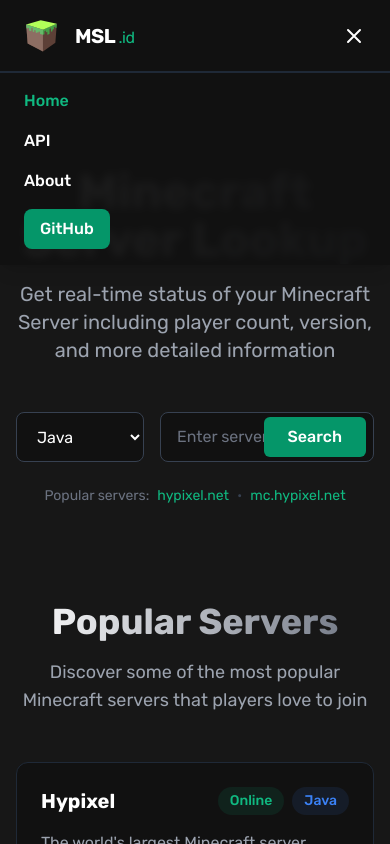
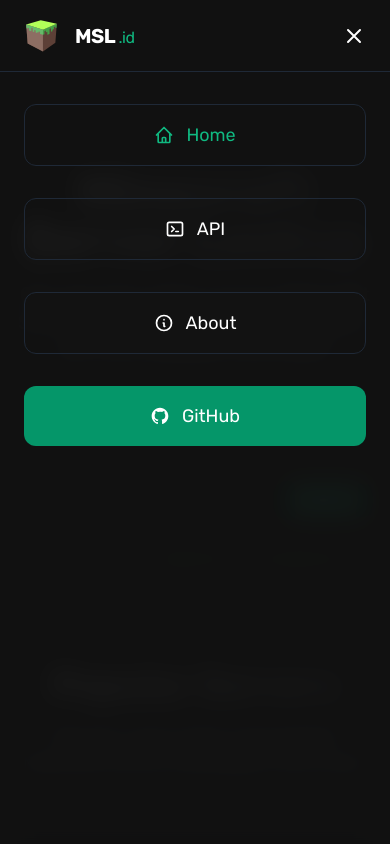
Before and after one commit to kasumabalidps/minecraft-server-lookup, a Next.js app: page / in a window 390 px wide. Both pictures are taken after a click on the button "Toggle Menu". Shown: the top 844 px of the page. Built offline with nearby package versions, Linux system fonts and the light colour scheme.

Commit message:
Update Navbar Dropdown to FullScreen and make HeroSection more Responsive on Mobile View

```diff
--- a/components/HeroSection.js
+++ b/components/HeroSection.js
@@ -32,27 +32,27 @@
       </div>
 
       <div className='w-full max-w-2xl space-y-6'>
-        <div className='flex gap-4'>
+        <div className='flex flex-col sm:flex-row gap-4'>
           <select
             value={serverType}
             onChange={(e) => setServerType(e.target.value)}
-            className='bg-[#111111] border border-gray-700 rounded-lg px-4 py-3 w-32 focus:outline-none focus:ring-2 focus:ring-emerald-500 focus:border-transparent transition-all duration-200'
+            className='bg-[#111111] border border-gray-700 rounded-lg px-4 py-3 w-full sm:w-32 focus:outline-none focus:ring-2 focus:ring-emerald-500 focus:border-transparent transition-all duration-200'
           >
             <option value="java">Java</option>
             <option value="bedrock">Bedrock</option>
           </select>
 
-          <form onSubmit={handleSubmit} className='flex-1'>
+          <form onSubmit={handleSubmit} className='flex-1 w-full'>
             <div className='relative'>
               <input
                 value={address}
                 onChange={(e) => setAddress(e.target.value)}
                 placeholder='Enter server IP (ex: hypixel.net)'
-                className='w-full bg-[#111111] border border-gray-700 rounded-lg px-4 py-3 focus:outline-none focus:ring-2 focus:ring-emerald-500 focus:border-transparent transition-all duration-200 placeholder-gray-500'
+                className='w-full bg-[#111111] border border-gray-700 rounded-lg px-4 py-3 pr-24 focus:outline-none focus:ring-2 focus:ring-emerald-500 focus:border-transparent transition-all duration-200 placeholder-gray-500'
               />
               <button
                 type='submit'
-                className='absolute right-2 top-1/2 -translate-y-1/2 bg-emerald-600 hover:bg-emerald-500 px-6 py-2 rounded-md transition-colors duration-200 font-medium'
+                className='absolute right-2 top-1/2 -translate-y-1/2 bg-emerald-600 hover:bg-emerald-500 px-4 sm:px-6 py-2 rounded-md transition-colors duration-200 font-medium text-sm sm:text-base'
               >
                 Search
               </button>
--- a/components/Navbar.js
+++ b/components/Navbar.js
@@ -99,72 +99,80 @@
         </div>
       </nav>
 
-      {/* Mobile Menu - Moved outside of nav */}
+      {/* Mobile Menu - Full Screen */}
       <div
         className={`
-          lg:hidden
-          transform
-          transition-all
-          duration-300 ease-in-out
-          fixed top-[72px] left-0 right-0 z-40
+          lg:hidden fixed inset-0 z-30
+          transform transition-all duration-300 ease-in-out
+          bg-[#111111]/95 backdrop-blur-md
           ${isMenuOpen
             ? 'opacity-100 translate-y-0'
-            : 'opacity-0 -translate-y-2 pointer-events-none'
+            : 'opacity-0 translate-y-1 pointer-events-none'
           }
         `}
+        style={{ top: '72px', height: 'calc(100vh - 72px)' }}
       >
-        <ul className='
-          flex flex-col gap-4 px-6 py-4
-          border-t border-gray-800
-          bg-[#111111]/95 backdrop-blur-sm
-          shadow-lg
-        '>
-          <li>
+        <div className="h-full flex flex-col justify-start pt-8 px-6 overflow-y-auto">
+          <ul className='flex flex-col gap-8 items-center text-lg w-full'>
+            <li className="w-full max-w-sm">
               <Link
                 href="/"
-              className={`block hover:text-emerald-500 transition-colors duration-200 font-medium ${
-                pathname === '/' ? 'text-emerald-500' : 'text-white'
+                className={`flex items-center justify-center gap-3 p-4 rounded-xl border border-gray-800 hover:bg-gray-800/50 transition-all duration-200 ${
+                  pathname === '/' ? 'text-emerald-500 border-emerald-500/50' : 'text-white'
                 }`}
                 onClick={() => setIsMenuOpen(false)}
               >
+                <svg xmlns="http://www.w3.org/2000/svg" className="w-5 h-5" viewBox="0 0 24 24" fill="none" stroke="currentColor" strokeWidth="2">
+                  <path strokeLinecap="round" strokeLinejoin="round" d="M3 12l2-2m0 0l7-7 7 7M5 10v10a1 1 0 001 1h3m10-11l2 2m-2-2v10a1 1 0 01-1 1h-3m-6 0a1 1 0 001-1v-4a1 1 0 011-1h2a1 1 0 011 1v4a1 1 0 001 1m-6 0h6" />
+                </svg>
                 Home
               </Link>
             </li>
-          <li>
+            <li className="w-full max-w-sm">
               <Link
                 href="/api-docs"
-              className={`block hover:text-emerald-500 transition-colors duration-200 font-medium ${
-                pathname === '/api-docs' ? 'text-emerald-500' : 'text-white'
+                className={`flex items-center justify-center gap-3 p-4 rounded-xl border border-gray-800 hover:bg-gray-800/50 transition-all duration-200 ${
+                  pathname === '/api-docs' ? 'text-emerald-500 border-emerald-500/50' : 'text-white'
                 }`}
                 onClick={() => setIsMenuOpen(false)}
               >
+                <svg xmlns="http://www.w3.org/2000/svg" className="w-5 h-5" viewBox="0 0 24 24" fill="none" stroke="currentColor" strokeWidth="2">
+                  <path strokeLinecap="round" strokeLinejoin="round" d="M8 9l3 3-3 3m5 0h3M5 20h14a2 2 0 002-2V6a2 2 0 00-2-2H5a2 2 0 00-2 2v12a2 2 0 002 2z" />
+                </svg>
                 API
               </Link>
             </li>
-          <li>
+            <li className="w-full max-w-sm">
               <Link
                 href="/about"
-              className={`block hover:text-emerald-500 transition-colors duration-200 font-medium ${
-                pathname === '/about' ? 'text-emerald-500' : 'text-white'
+                className={`flex items-center justify-center gap-3 p-4 rounded-xl border border-gray-800 hover:bg-gray-800/50 transition-all duration-200 ${
+                  pathname === '/about' ? 'text-emerald-500 border-emerald-500/50' : 'text-white'
                 }`}
                 onClick={() => setIsMenuOpen(false)}
               >
+                <svg xmlns="http://www.w3.org/2000/svg" className="w-5 h-5" viewBox="0 0 24 24" fill="none" stroke="currentColor" strokeWidth="2">
+                  <path strokeLinecap="round" strokeLinejoin="round" d="M13 16h-1v-4h-1m1-4h.01M21 12a9 9 0 11-18 0 9 9 0 0118 0z" />
+                </svg>
                 About
               </Link>
             </li>
-          <li>
+            <li className="w-full max-w-sm">
               <Link
                 href="https://github.com/kasumabalidps/minecraft-server-lookup"
                 target="_blank"
                 rel="noopener noreferrer"
-              className='inline-block px-4 py-2 bg-emerald-600 hover:bg-emerald-500 rounded-lg cursor-pointer transition-colors duration-200 font-medium text-white'
+                className='flex items-center justify-center gap-3 p-4 rounded-xl bg-emerald-600 hover:bg-emerald-500 transition-all duration-200 text-white'
                 onClick={() => setIsMenuOpen(false)}
               >
+                <svg xmlns="http://www.w3.org/2000/svg" className="w-5 h-5" viewBox="0 0 24 24" fill="currentColor">
+                  <path fillRule="evenodd" clipRule="evenodd" d="M12 2C6.477 2 2 6.477 2 12c0 4.42 2.865 8.17 6.839 9.49.5.092.682-.217.682-.482 0-.237-.008-.866-.013-1.7-2.782.604-3.369-1.34-3.369-1.34-.454-1.156-1.11-1.464-1.11-1.464-.908-.62.069-.608.069-.608 1.003.07 1.531 1.03 1.531 1.03.892 1.529 2.341 1.087 2.91.832.092-.647.35-1.088.636-1.338-2.22-.253-4.555-1.11-4.555-4.943 0-1.091.39-1.984 1.029-2.683-.103-.253-.446-1.27.098-2.647 0 0 .84-.269 2.75 1.025A9.564 9.564 0 0112 6.844c.85.004 1.705.115 2.504.337 1.909-1.294 2.747-1.025 2.747-1.025.546 1.377.203 2.394.1 2.647.64.699 1.028 1.592 1.028 2.683 0 3.842-2.339 4.687-4.566 4.935.359.309.678.919.678 1.852 0 1.336-.012 2.415-.012 2.743 0 .267.18.578.688.48C19.138 20.167 22 16.418 22 12c0-5.523-4.477-10-10-10z" />
+                </svg>
                 GitHub
               </Link>
             </li>
           </ul>
         </div>
+      </div>
     </>
   )
 }
```
Lines whose indentation alone changed are shown as unchanged.
